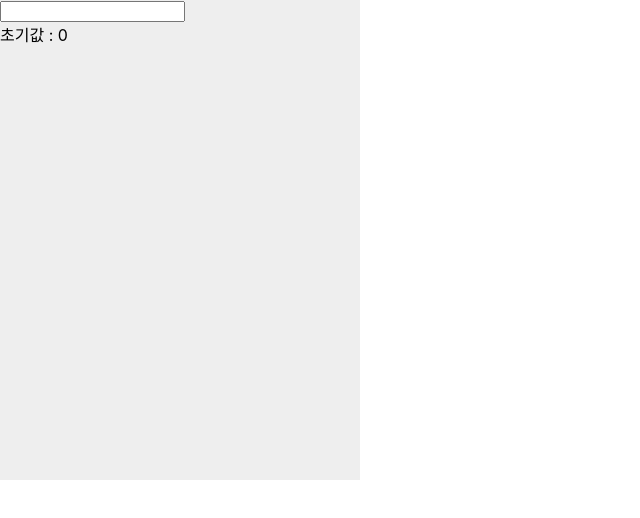
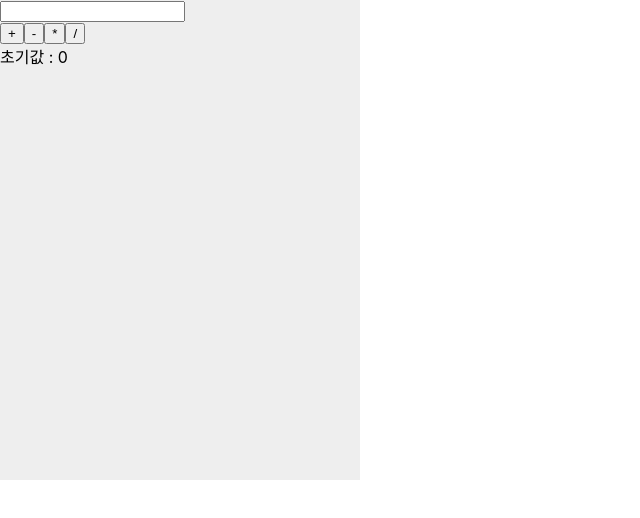
Before and after one commit to JoGyoungJun/react, a React (Create React App) app: page / in a window 1280 px wide. Shown: the top 518 px of the page, without its empty margins (0-640 px from the left). Built offline with nearby package versions, Linux system fonts and the light colour scheme.

Commit message:
close #10

```diff
--- a/package.json
+++ b/package.json
@@ -9,6 +9,7 @@
     "react": "^18.3.1",
     "react-dom": "^18.3.1",
     "react-scripts": "5.0.1",
+    "recoil": "^0.7.7",
     "web-vitals": "^2.1.4"
   },
   "scripts": {
--- a/src/Calc.jsx
+++ /dev/null
@@ -1,18 +0,0 @@
-import { useState } from "react"
-
-const Calc =  ()=>{
-  const [Calc, setCalc] = useState(0);
-  const inputCalc = (e) => {setCalc(e.target.value)}
-  return (
-  <div style={{
-    width:"360px"
-  , height:"480px"
-  , backgroundColor: "#eeeeee"}}>
-    <input name="text" onChange={inputCalc}/>
-    <div>초기값 : {Calc}</div>
-
-  </div>
-  );
-}
-
-export default Calc
--- /dev/null
+++ b/src/calc/Button.jsx
@@ -0,0 +1,13 @@
+import { type } from "./type";
+
+const Button = ({target, result, setPrint, setTarget, print}) => {
+  return (<div>{type.map(type =>
+  <button onClick={() => {
+    const calcResult = type.func(target,result);
+    setPrint([...print, <div>{target} {type.name} {result} = {calcResult}</div>]);
+    setTarget(calcResult);
+    }}>{type.name}</button>)}</div>);
+
+}
+
+export default Button
--- /dev/null
+++ b/src/calc/Input.jsx
@@ -0,0 +1,6 @@
+const Input = ({setResult}) => {
+  const inputCalc = (e) => {setResult(Number(e.target.value))}
+  return <input id="a" name="number" onChange={inputCalc}/>
+}
+
+export default Input
--- /dev/null
+++ b/src/calc/index.jsx
@@ -0,0 +1,23 @@
+import { useState } from "react"
+import Input from "./Input";
+import Button from "./Button";
+
+
+const Calc =  ()=>{
+  const [result, setResult] = useState(0);
+  const [target, setTarget] = useState(0);
+  const [print, setPrint] = useState([<div>초기값 : 0</div>]);
+
+  return (
+  <div style={{
+    width:"360px"
+  , height:"480px"
+  , backgroundColor: "#eeeeee"}}>
+    <Input setResult={setResult}/>
+    <Button target={target} result={result} setPrint={setPrint} setTarget={setTarget} print={print} />
+    {print.map(print => print)}
+  </div>
+  );
+}
+
+export default Calc
--- /dev/null
+++ b/src/calc/type.js
@@ -0,0 +1,6 @@
+export const type = [
+  {name:'+', func: (target,result)=> target+result},
+  {name:'-', func: (target,result)=> target-result},
+  {name:'*', func: (target,result)=> target*result},
+  {name:'/', func: (target,result)=> target/result}
+];
--- a/src/index.js
+++ b/src/index.js
@@ -4,7 +4,7 @@ import './index.css';
 import App from './App';
 import reportWebVitals from './reportWebVitals';
 import Test2 from './Test2';
-import Calc from './Calc';
+import Calc from './calc';
 
 const root = ReactDOM.createRoot(document.getElementById('root'));
 root.render(
```
Also changed, not shown: 1 other file (tests, documents, lock files or other folders).
